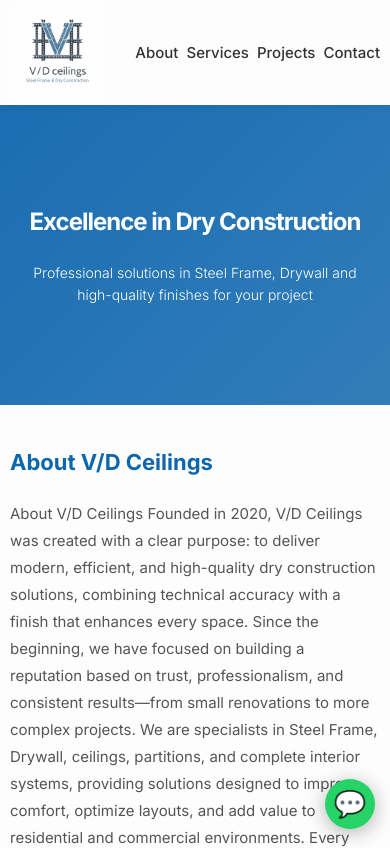
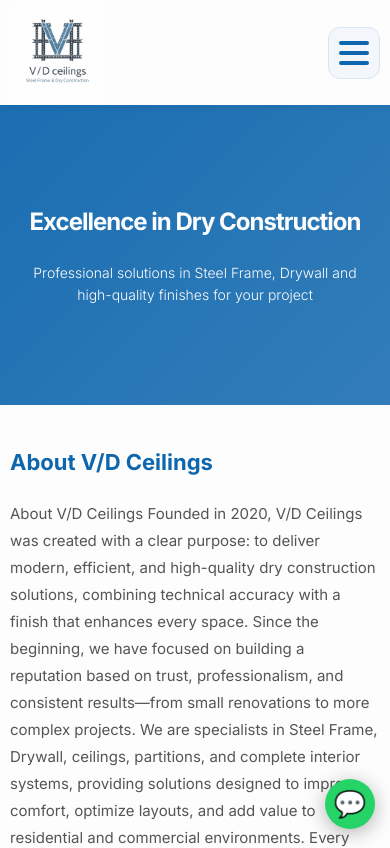
Before and after one commit to itaeziosfw/vdceilings, a React (Create React App) app: page / in a window 390 px wide. Shown: the top 848 px of the page. Built offline with nearby package versions, Linux system fonts and the light colour scheme.

Commit message:
Adiciona menu hamburger responsivo

```diff
--- a/src/App.css
+++ b/src/App.css
@@ -46,6 +46,55 @@ body{
 
 .links a:hover{
   color:#0e66ad;
+}
+
+.links{
+  display:flex;
+  align-items:center;
+}
+
+.hamburger{
+  display:none;
+  flex-direction:column;
+  justify-content:center;
+  align-items:center;
+  width:52px;
+  height:52px;
+  background:#f3f7fb;
+  border:1px solid #d9e5f2;
+  border-radius:12px;
+  padding:10px;
+  cursor:pointer;
+  transition:background 0.3s,box-shadow 0.3s;
+}
+
+.hamburger span{
+  width:100%;
+  height:4px;
+  background:#0e66ad;
+  border-radius:10px;
+  transition:transform 0.3s,opacity 0.3s;
+}
+
+.hamburger span + span{
+  margin-top:6px;
+}
+
+.hamburger:hover{
+  background:#e8f0fe;
+  box-shadow:0 4px 12px rgba(14,102,173,0.12);
+}
+
+.hamburger.open span:nth-child(1){
+  transform:translateY(10px) rotate(45deg);
+}
+
+.hamburger.open span:nth-child(2){
+  opacity:0;
+}
+
+.hamburger.open span:nth-child(3){
+  transform:translateY(-10px) rotate(-45deg);
 }
 
 .hero{
@@ -398,12 +447,39 @@ body{
   .navbar{
     padding:5px 15px;
   }
+  .hamburger{
+    display:flex;
+  }
   .logo{
     height:110px;
   }
+  .links{
+    position:fixed;
+    top:85px;
+    right:15px;
+    background:#fdfdfd;
+    padding:18px 20px;
+    border-radius:12px;
+    box-shadow:0 10px 30px rgba(0,0,0,0.12);
+    flex-direction:column;
+    align-items:flex-start;
+    gap:10px;
+    transform:translateY(-160%);
+    opacity:0;
+    pointer-events:none;
+    transition:transform 0.3s ease,opacity 0.3s ease;
+    min-width:200px;
+  }
+  .links.open{
+    transform:translateY(0);
+    opacity:1;
+    pointer-events:auto;
+  }
   .links a{
-    margin-left:12px;
+    margin-left:0;
     font-size:16px;
+    width:100%;
+    padding:6px 2px;
   }
   .hero{
     height:350px;
--- a/src/components/Navbar.js
+++ b/src/components/Navbar.js
@@ -1,16 +1,32 @@
-import React from "react";
+import React, { useState } from "react";
 import logo from "../assets/images/logovd.jpg";
 
 export default function Navbar() {
+    const [isOpen, setIsOpen] = useState(false);
+
+    const toggleMenu = () => setIsOpen((prev) => !prev);
+    const closeMenu = () => setIsOpen(false);
+
     return (
         <nav className="navbar">
             <img src={logo} alt="V/D Ceilings" className="logo" />
 
-            <div className="links">
-                <a href="#about">About</a>
-                <a href="#services">Services</a>
-                <a href="#gallery">Projects</a>
-                <a href="#contact">Contact</a>
+            <button
+                className={`hamburger ${isOpen ? "open" : ""}`}
+                onClick={toggleMenu}
+                aria-label="Toggle menu"
+                aria-expanded={isOpen}
+            >
+                <span />
+                <span />
+                <span />
+            </button>
+
+            <div className={`links ${isOpen ? "open" : ""}`}>
+                <a href="#about" onClick={closeMenu}>About</a>
+                <a href="#services" onClick={closeMenu}>Services</a>
+                <a href="#gallery" onClick={closeMenu}>Projects</a>
+                <a href="#contact" onClick={closeMenu}>Contact</a>
             </div>
         </nav>
     );
```
